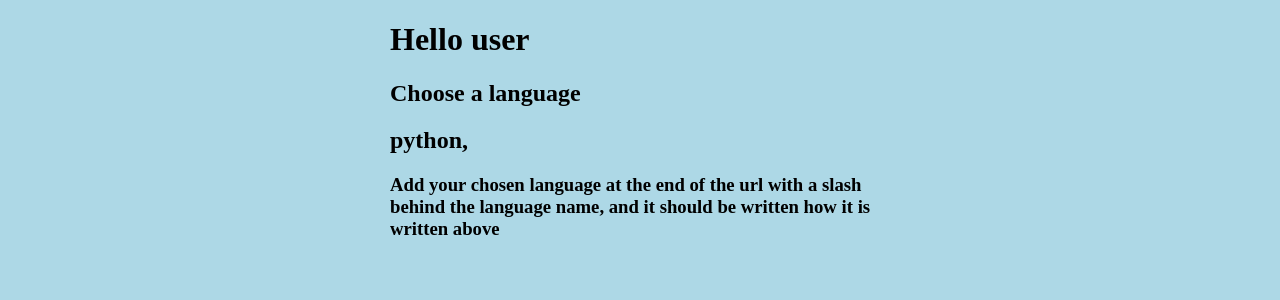
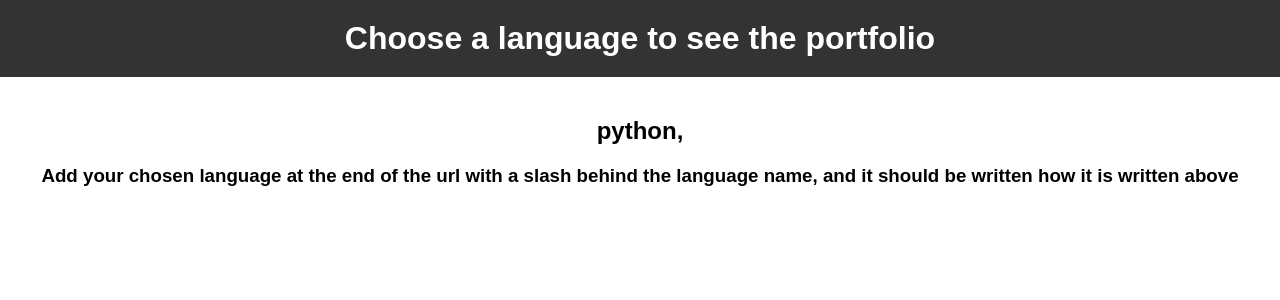
Before and after one commit to Vishwa170314/portfolio, a Flask app: page / in a window 1280 px wide. Shown: the top 300 px of the page. Run offline with Flask 3, Linux system fonts and the light colour scheme.

Commit message:
Update home.css & home.html

```diff
--- a/static/css/home.css
+++ b/static/css/home.css
@@ -1,5 +1,30 @@
 body {
-    background-color: lightblue;
-    max-width: 500px;
+    font-family: Arial, sans-serif;
+    margin: 0;
+    padding: 0;
+    text-align: center;
+}
+
+header {
+    background: #333;
+    color: #fff;
+    text-align: center;
+    padding: 20px 0;
+    bottom: 0;
+    width: 100%;
+}
+
+header h1 {
+    text-align: center;
+    margin: 0;
+}
+
+.container {
+    width: 80%;
     margin: auto;
+    overflow: hidden;
 }
+
+section {
+    padding: 20px 0;
+}
--- a/templates/home.html
+++ b/templates/home.html
@@ -6,9 +6,16 @@
     <link rel="stylesheet" href="../static/css/home.css">
 </head>
 <body>
-    <h1>Hello user</h1>
-    <h2>Choose a language</h2>
-    <h2>python, </h2>
-    <h3>Add your chosen language at the end of the url with a slash behind the language name, and it should be written how it is written above</h3>
+
+    <header>
+        <div class="container">
+            <h1>Choose a language to see the portfolio</h1>
+        </div>
+    </header>
+    <section>
+        <h2>python, </h2>
+        <h3>Add your chosen language at the end of the url with a slash behind the language name, and it should be written how it is written above</h3>
+    </section>
+
 </body>
 </html>
```
